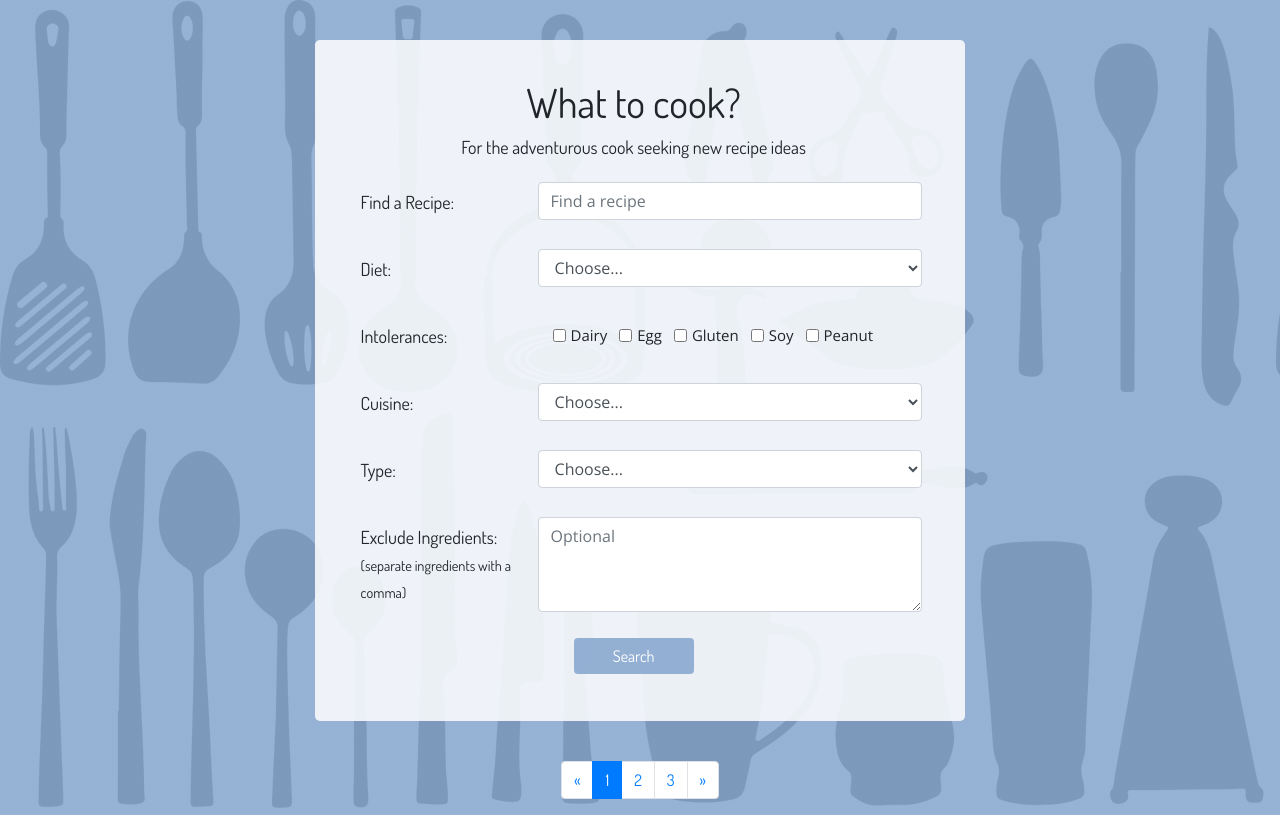
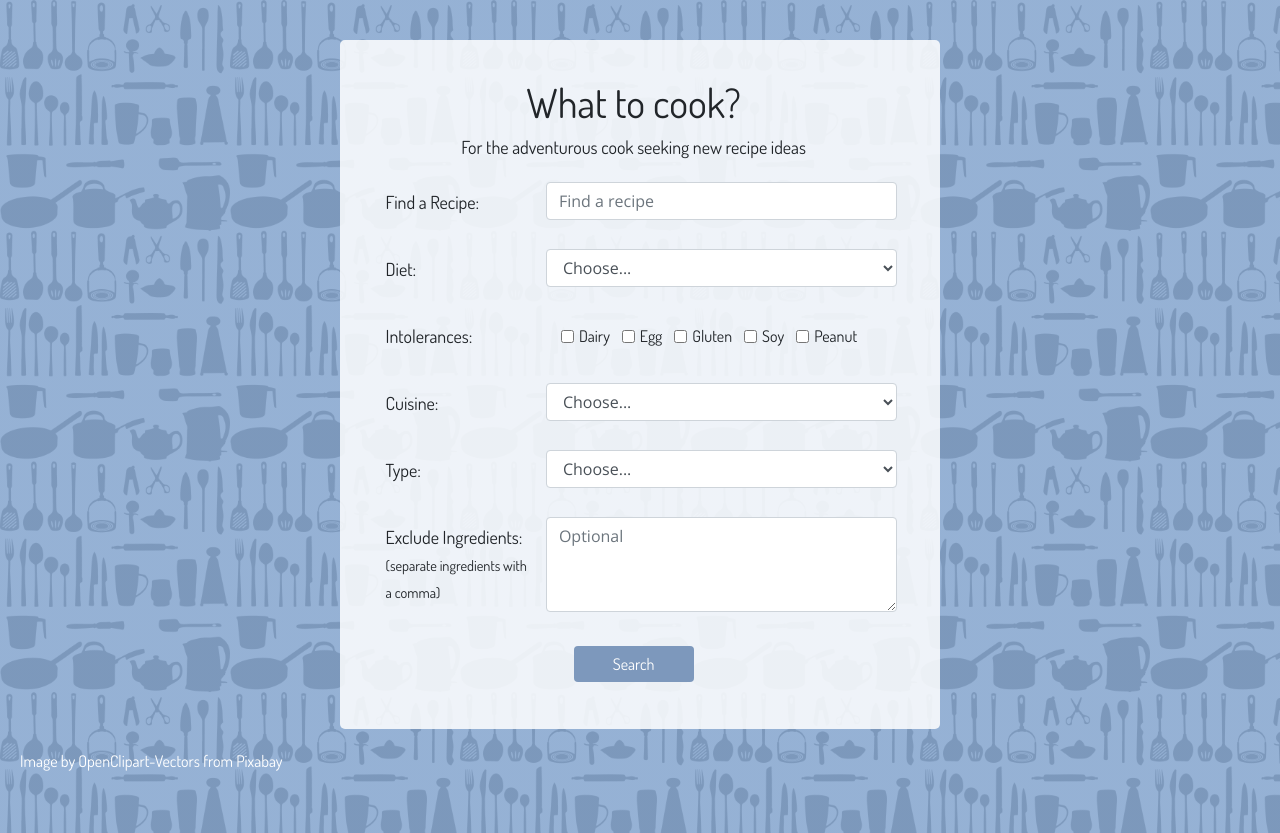
Before and after one commit to akiimai/recipe, a React (Create React App) app: page / in a window 1280 px wide. Built offline with nearby package versions, Linux system fonts and the light colour scheme.

Commit message:
modal update

```diff
--- a/src/Main.css
+++ b/src/Main.css
@@ -15,10 +15,25 @@ html, body {
   width: 100%;
   height: auto;
   background: linear-gradient(rgba(138, 169, 208, 0.9), rgba(138, 169, 208, 0.9)), url("images/utensils.png");
+  background-size: 230px;
+  background-repeat: repeat;
 }
 
 #container {
   padding-top: 40px;
+}
+
+.image-credit {
+  margin: 20px;
+  color: #FFF;
+}
+
+.credit-link {
+  color: #FFF;
+}
+.credit-link:hover {
+  color: #323232;
+  text-decoration: none;
 }
 
 /* ------------------------ */
@@ -29,7 +44,7 @@ h1 {
 }
 
 .form-container {
-  width: 650px;
+  width: 600px;
   padding: 3% 3% 2% 2%;
   background: rgba(255, 255, 255, 0.85);
   border-radius: 5px;
@@ -58,12 +73,21 @@ h1 {
   padding: 0;
 }
 
-/* Submit */
+.form-check-label {
+  font-size: 16px;
+  font-family: "Dosis", sans-serif;
+}
+
+/* Submit Button */
 .btn-secondary {
   font-family: "Dosis", sans-serif;
   width: 120px;
-  background-color: rgba(138, 169, 208, 0.9);
+  background-color: #7d98bc;
   border: none;
+  margin-top: 8px;
+}
+.btn-secondary:hover {
+  background-color: #96b2d5;
 }
 
 /* ------------------------ */
@@ -100,6 +124,10 @@ h1 {
 }
 
 /* Pagination */
+.pagination {
+  border: solid 0.5px #FFF;
+}
+
 .nav-pag {
   display: flex;
   justify-content: center;
@@ -107,6 +135,19 @@ h1 {
 
 .page-item {
   cursor: pointer;
+}
+
+.page-link {
+  color: #96b2d5;
+}
+
+li.active .page-link {
+  background-color: #7d98bc !important;
+  border-color: #7d98bc !important;
+}
+
+.hide {
+  display: none;
 }
 
 /* ------------------------- */
@@ -135,4 +176,20 @@ h1 {
   text-align: left;
 }
 
+.recipe-instructions {
+  padding: 10px 10px;
+}
+
+h5 {
+  padding-left: 25px;
+}
+
+.close-btn {
+  background-color: #7d98bc;
+  border: none;
+}
+.close-btn:hover {
+  background-color: #96b2d5;
+}
+
 /*# sourceMappingURL=Main.css.map */
--- a/src/Main.js
+++ b/src/Main.js
@@ -132,7 +132,7 @@ class Main extends Component {
             })
             .catch(console.log)
 
-        // document.getElementById('nav').classList.remove('hide');
+        document.getElementById('nav').classList.remove('hide');
     };
 
     prevPage = (evt) => {
@@ -144,8 +144,7 @@ class Main extends Component {
 
             this.setState({
                 data
-            })
-            // }, () => this.onSubmit(evt))
+            }, () => this.onSubmit(evt))
         } else {
             currentPage -= 1;
             data.offset = data.offset - 6;
@@ -154,8 +153,7 @@ class Main extends Component {
             this.setState({
                 currentPage,
                 data
-            })
-            // }, () => this.onSubmit(evt))
+            }, () => this.onSubmit(evt))
         }
     };
 
@@ -170,8 +168,7 @@ class Main extends Component {
         this.setState({
             currentPage,
             data
-        })
-        // }, () => this.onSubmit(evt))
+        }, () => this.onSubmit(evt))
     }
 
     thisPage = (evt) => {
@@ -184,9 +181,7 @@ class Main extends Component {
         this.setState({
             currentPage,
             data
-        })
-        // }, () => this.onSubmit(evt))
-
+        }, () => this.onSubmit(evt))
     }
 
     pageActive = (current) => {
@@ -302,9 +297,9 @@ class Main extends Component {
                     </form>
                 </div>
 
-                {/* <div>
-                    Image by <a href="https://pixabay.com/users/27707-27707/?utm_source=link-attribution&amp;utm_medium=referral&amp;utm_campaign=image&amp;utm_content=1123162">Kevin Phillips</a> from <a href="https://pixabay.com/?utm_source=link-attribution&amp;utm_medium=referral&amp;utm_campaign=image&amp;utm_content=1123162">Pixabay</a>
-                </div> */}
+                <div className="image-credit">
+                    Image by <a className="credit-link" href="https://pixabay.com/users/OpenClipart-Vectors-30363/?utm_source=link-attribution&amp;utm_medium=referral&amp;utm_campaign=image&amp;utm_content=1296432">OpenClipart-Vectors</a> from <a className="credit-link" href="https://pixabay.com/?utm_source=link-attribution&amp;utm_medium=referral&amp;utm_campaign=image&amp;utm_content=1296432">Pixabay</a>
+                </div>
 
                 <div className="container" id="list">
                     <div className="row recipe-ctn col-sm-12">
--- a/src/Main.scss
+++ b/src/Main.scss
@@ -22,12 +22,26 @@ html, body {
         rgba(138, 169, 208, 0.9),
         rgba(138, 169, 208, 0.9)
     ), url('images/utensils.png');
-    // background-size: auto;
-    // background-repeat: repeat;
+    background-size: 230px;
+    background-repeat: repeat;
 }
 
 #container {
     padding-top: 40px;
+}
+
+.image-credit {
+    margin: 20px;
+    color: #FFF;
+}
+
+.credit-link {
+    color: #FFF;
+
+    &:hover {
+        color: #323232;
+        text-decoration: none;
+    }
 }
 
 /* ------------------------ */
@@ -38,7 +52,7 @@ h1 {
 }
 
 .form-container {
-    width: 650px;
+    width: 600px;
     padding: 3% 3% 2% 2%;
     background: rgb(255, 255, 255, 0.85);
     border-radius: 5px;
@@ -66,12 +80,22 @@ h1 {
   padding: 0;
 }
 
-/* Submit */
+.form-check-label {
+    font-size: 16px;
+    font-family: $font-stack-header;
+}
+
+/* Submit Button */
 .btn-secondary {
     font-family: $font-stack-header;
     width: 120px;
-    background-color: rgba(138, 169, 208, 0.9);
+    background-color: #7d98bc;
     border: none;
+    margin-top: 8px;
+
+    &:hover {
+        background-color: #96b2d5;
+    }
 }
 
 .submit-ctn {
@@ -114,6 +138,10 @@ h1 {
 }
 
 /* Pagination */
+.pagination {
+    border: solid 0.5px #FFF;
+}
+
 .nav-pag {
     display: flex;
     justify-content: center;
@@ -123,9 +151,18 @@ h1 {
     cursor: pointer;
 }
 
-// .hide {
-//     display: none;
-// }
+.page-link {
+    color: #96b2d5;
+}
+
+li.active .page-link {
+    background-color: #7d98bc !important;
+    border-color: #7d98bc !important;
+}
+
+.hide {
+    display: none;
+}
 
 /* ------------------------- */
 /* ---- MODAL CONTAINER ---- */
@@ -156,3 +193,20 @@ h1 {
 .modal-text {
     text-align: left;
 }
+
+.recipe-instructions {
+    padding: 10px 10px;
+}
+
+h5 {
+    padding-left: 25px;
+}
+
+.close-btn {
+    background-color: #7d98bc;
+    border: none;
+
+    &:hover {
+        background-color: #96b2d5;
+    }
+}
--- a/src/RecipeModal.js
+++ b/src/RecipeModal.js
@@ -66,14 +66,14 @@ class RecipeModal extends Component {
                                     </tbody>
                                 </table>
                             </div>
-                            <div>
+                            <div className="recipe-instructions">
                                 <h5>Instructions:</h5>
                                 <div>{instructions}</div>
                             </div>
                         </div>
                     </Modal.Body>
                     <Modal.Footer>
-                        <Button onClick={this.props.onHide}>Close</Button>
+                        <Button className="close-btn" onClick={this.props.onHide}>Close</Button>
                     </Modal.Footer>
                 </Modal>
             </React.Fragment>
```
Also changed, not shown: 1 other file (tests, documents, lock files or other folders).
